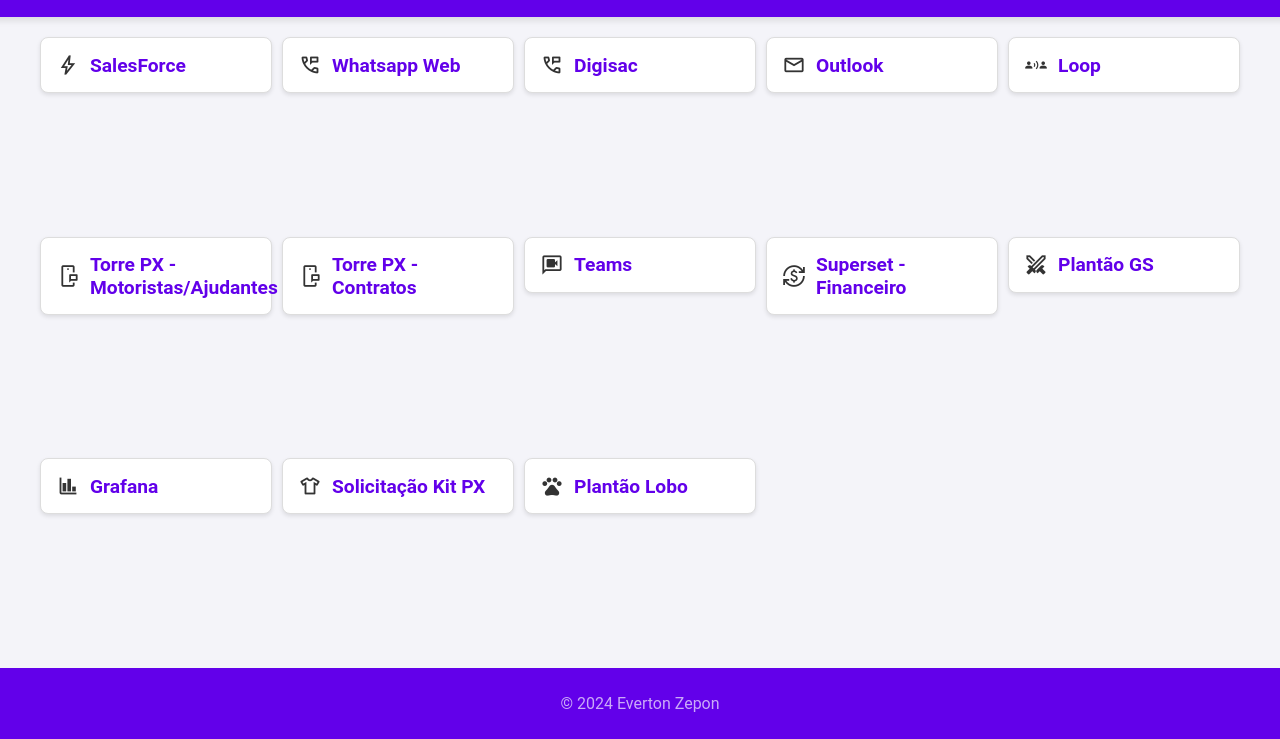
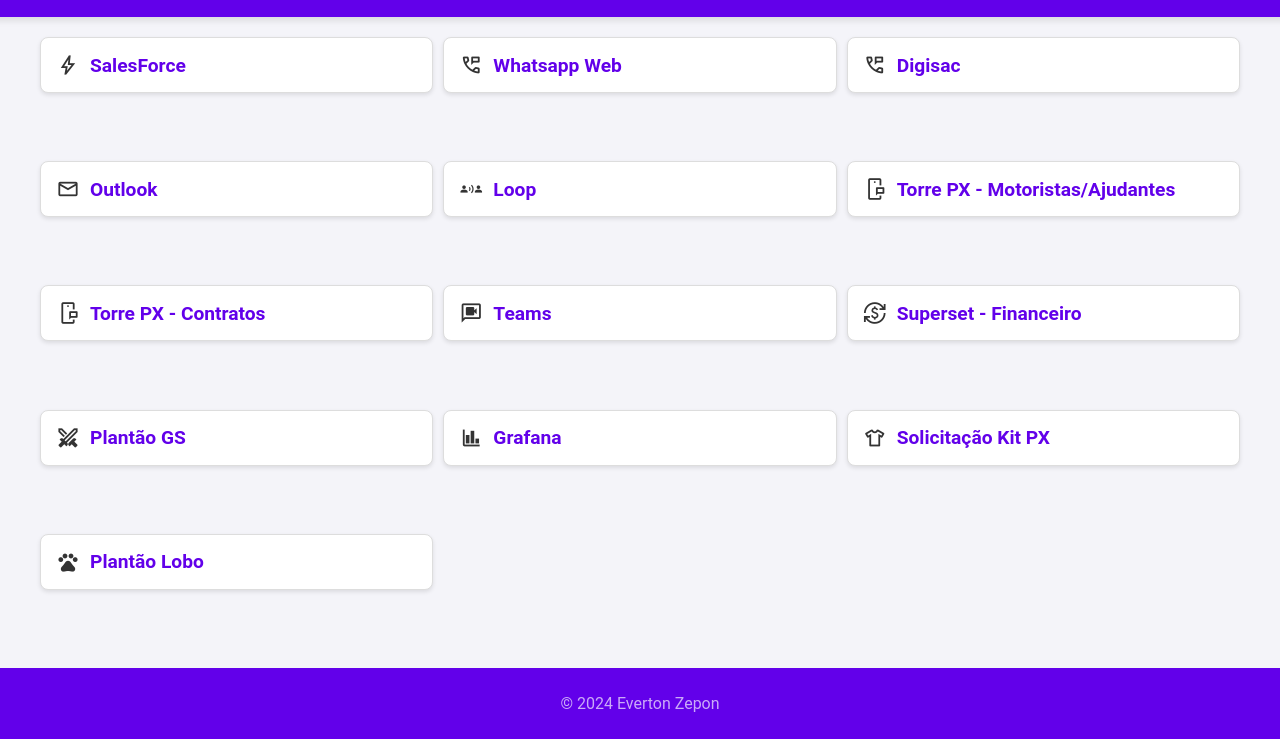
Before and after one commit to evertonzepon/links-acesso-px, a plain HTML site: page index.html in a window 1280 px wide. Shown: the part 61-800 px from the top of the page. Drawn offline with nearby package versions, Linux system fonts and the light colour scheme.

Commit message:
Update style.css

```diff
--- a/style.css
+++ b/style.css
@@ -1,5 +1,5 @@
 body {
-    font-family: 'Roboto', Arial, sans-serif;
+  font-family: "Roboto", Arial, sans-serif;
   margin: 0;
   padding: 0;
   background-color: #f4f4f9;
@@ -35,21 +35,11 @@
 
 .link-container {
   display: grid;
-    grid-template-columns: repeat(auto-fit, minmax(200px, 1fr));
+  grid-template-columns: repeat(3, 1fr);
   gap: 10px;
   width: 100%;
-    max-width: 1200px;
+  max-width: 100vw;
 }
-
-/*
-.link-container {
-    display: grid;
-    grid-template-columns: repeat(3, 1fr);/
-    gap: 20px;
-    width: 100%;
-    max-width: 1200px;
-}
-*/
 
 .link-card {
   background: #fff;
@@ -93,9 +83,5 @@
 }
 
 .material-symbols-outlined {
-  font-variation-settings:
-  'FILL' 0,
-  'wght' 400,
-  'GRAD' 0,
-  'opsz' 20
+  font-variation-settings: "FILL" 0, "wght" 400, "GRAD" 0, "opsz" 20;
 }
```
Lines whose indentation alone changed are shown as unchanged.
